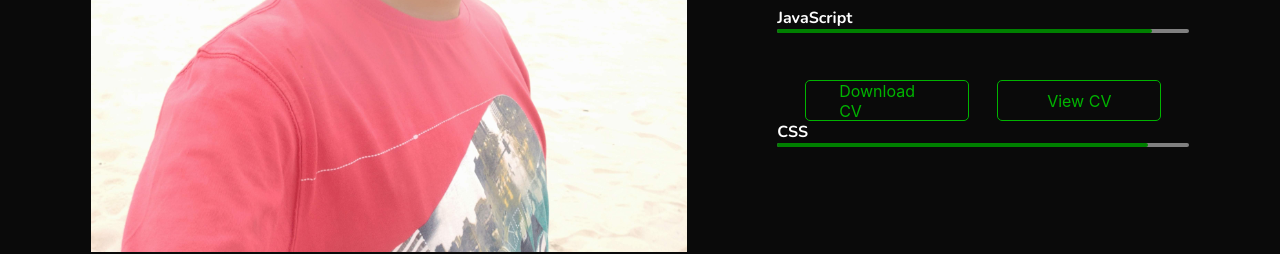
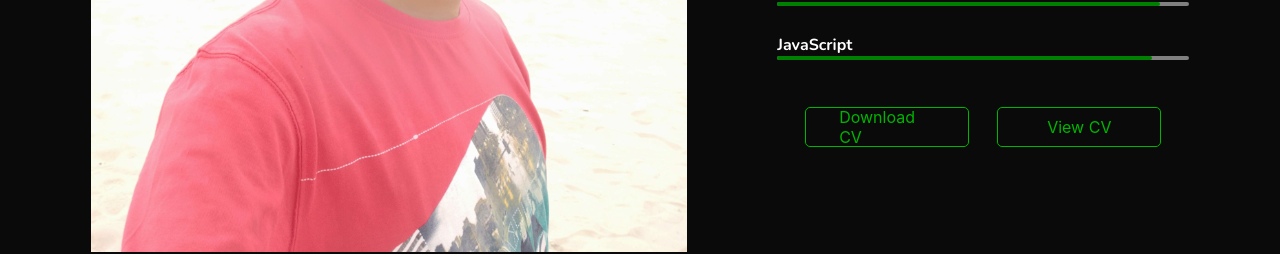
Before and after one commit to TheDa21crj/Portfolio, a React (Create React App) app: page / in a window 1280 px wide. Shown: the part 1600-1854 px from the top of the page. Built offline with nearby package versions, Linux system fonts and the light colour scheme.

Commit message:
Update MyBio.jsx

```diff
--- a/src/Components/MyBio.jsx
+++ b/src/Components/MyBio.jsx
@@ -94,18 +94,6 @@ export default function MyBio() {
             View CV
           </a>
         </div>
-        <div className={MybioCss.barDiv}>
-          <p>CSS</p>
-          <div className={MybioCss.fullL}>
-            <div className={MybioCss.greenBar} id={MybioCss.gb2}></div>
-            <div
-              className={MybioCss.gbDivV}
-              id={myState === true ? "darkgbDivV1" : ""}
-            >
-              90%
-            </div>
-          </div>
-        </div>
       </div>
     </div>
   );
```
